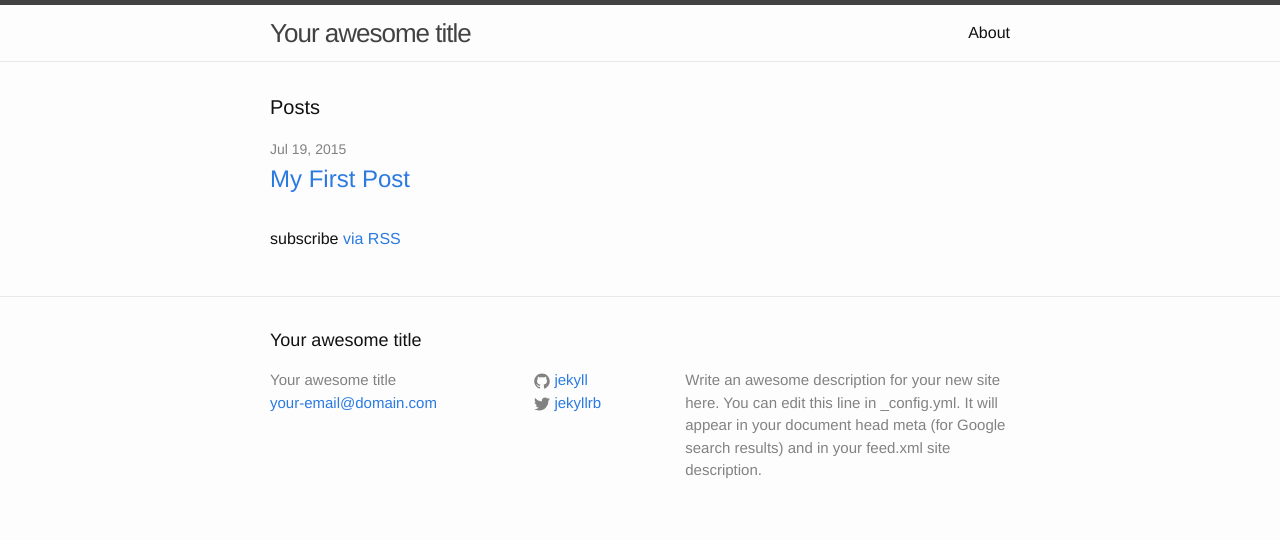
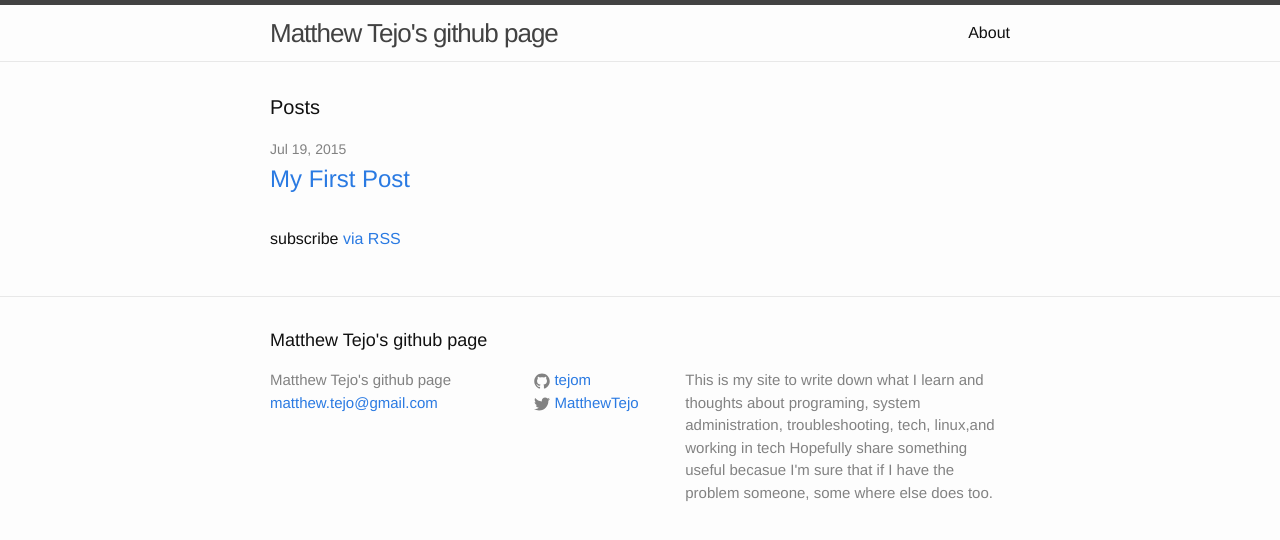
Before and after one commit to tejom/tejom.github.io, a Jekyll site: the page built from index.html, in a window 1280 px wide. Shown: the top 540 px of the page. Built offline with Jekyll 4.4.1, drawn with Linux system fonts in a browser that asks for light colours.

Commit message:
update config

```diff
--- a/_config.yml
+++ b/_config.yml
@@ -1,14 +1,14 @@
 # Site settings
-title: Your awesome title
-email: your-email@domain.com
+title: Matthew Tejo's github page
+email: matthew.tejo@gmail.com
 description: > # this means to ignore newlines until "baseurl:"
-  Write an awesome description for your new site here. You can edit this
-  line in _config.yml. It will appear in your document head meta (for
-  Google search results) and in your feed.xml site description.
+  This is my site to write down what I learn and thoughts about programing, system administration,
+  troubleshooting, tech, linux,and working in tech
+  Hopefully share something useful becasue I'm sure that if I have the problem someone, some where else does too.
 baseurl: "" # the subpath of your site, e.g. /blog/
-url: "http://yourdomain.com" # the base hostname & protocol for your site
-twitter_username: jekyllrb
-github_username:  jekyll
+url: "http://tejo.github.io" # the base hostname & protocol for your site
+twitter_username: MatthewTejo
+github_username:  tejom
 
 # Build settings
 markdown: kramdown
```
